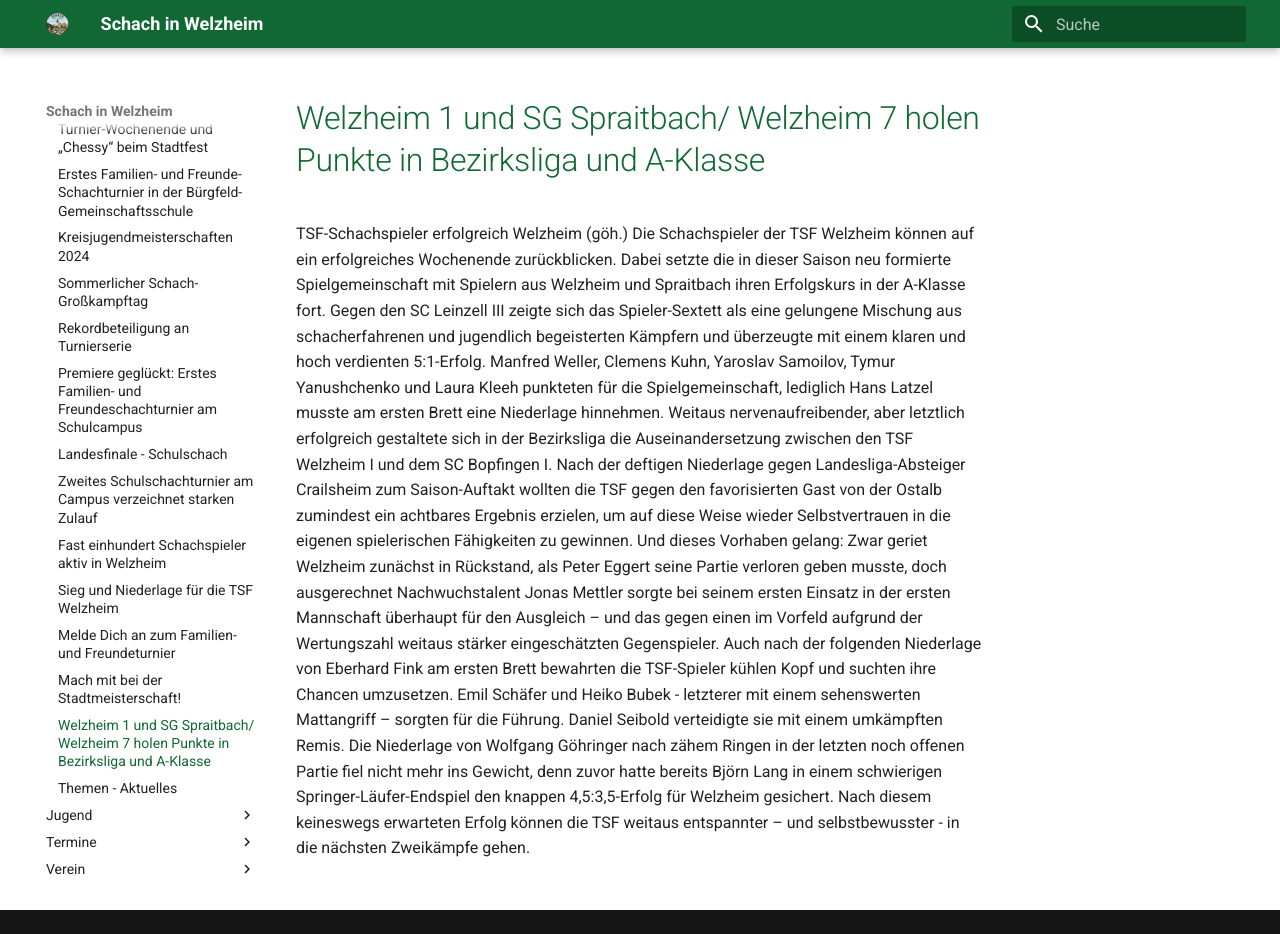
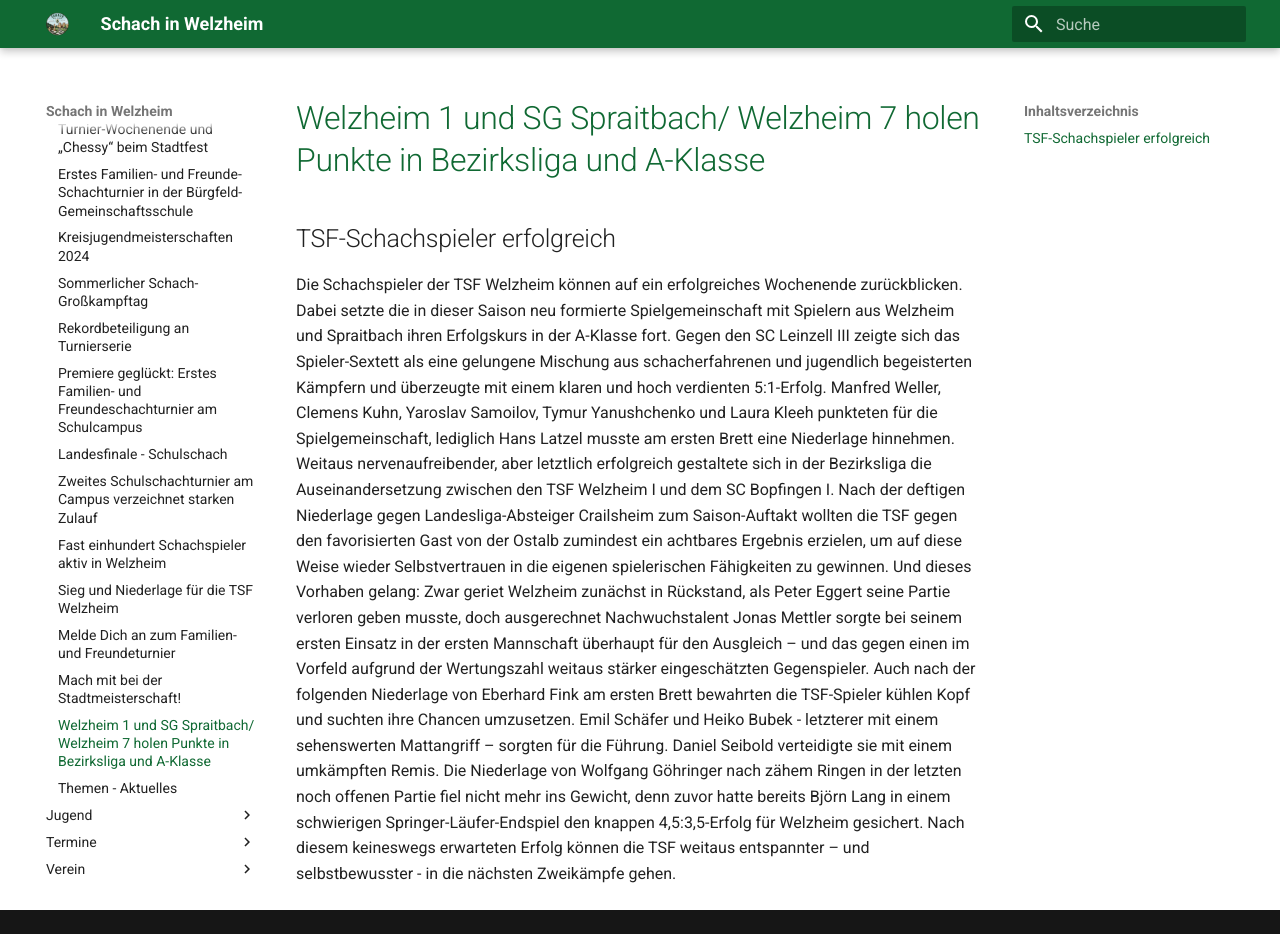
Before and after one commit to schachwelzheim/schachwelzheim, an MkDocs documentation site: the page built from docs/aktuelles/2026-10-20.md, in a window 1280 px wide and 934 px high. Built offline with MkDocs 1.6.1 and Material for MkDocs 9.7.7, drawn with Linux system fonts in a browser that asks for light colours.

Commit message:
Revise header and add match details for TSF Welzheim
Updated header formatting and added content about recent chess matches.

```diff
--- a/docs/aktuelles/2026-10-20.md
+++ b/docs/aktuelles/2026-10-20.md
@@ -1,7 +1,7 @@
 # Welzheim 1 und SG Spraitbach/ Welzheim 7 holen Punkte in Bezirksliga und A-Klasse
 
-TSF-Schachspieler erfolgreich
-Welzheim (göh.)
+## TSF-Schachspieler erfolgreich
+
 Die Schachspieler der TSF Welzheim können auf ein erfolgreiches Wochenende zurückblicken.
 Dabei setzte die in dieser Saison neu formierte Spielgemeinschaft mit Spielern aus Welzheim und Spraitbach ihren Erfolgskurs in der A-Klasse fort. Gegen den SC Leinzell III zeigte sich das Spieler-Sextett als eine gelungene Mischung aus schacherfahrenen und jugendlich begeisterten Kämpfern und überzeugte mit einem klaren und hoch verdienten 5:1-Erfolg. Manfred Weller, Clemens Kuhn, Yaroslav Samoilov, Tymur Yanushchenko und Laura Kleeh punkteten für die Spielgemeinschaft, lediglich Hans Latzel musste am ersten Brett eine Niederlage hinnehmen.
 Weitaus nervenaufreibender, aber letztlich erfolgreich gestaltete sich in der Bezirksliga die Auseinandersetzung zwischen den TSF Welzheim I und dem SC Bopfingen I.
```
